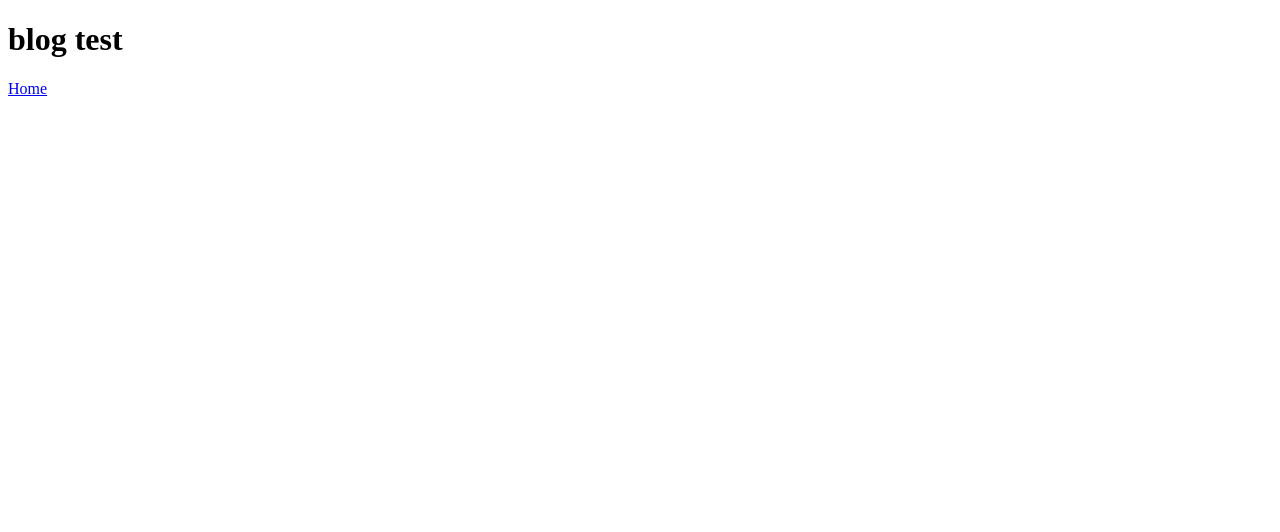
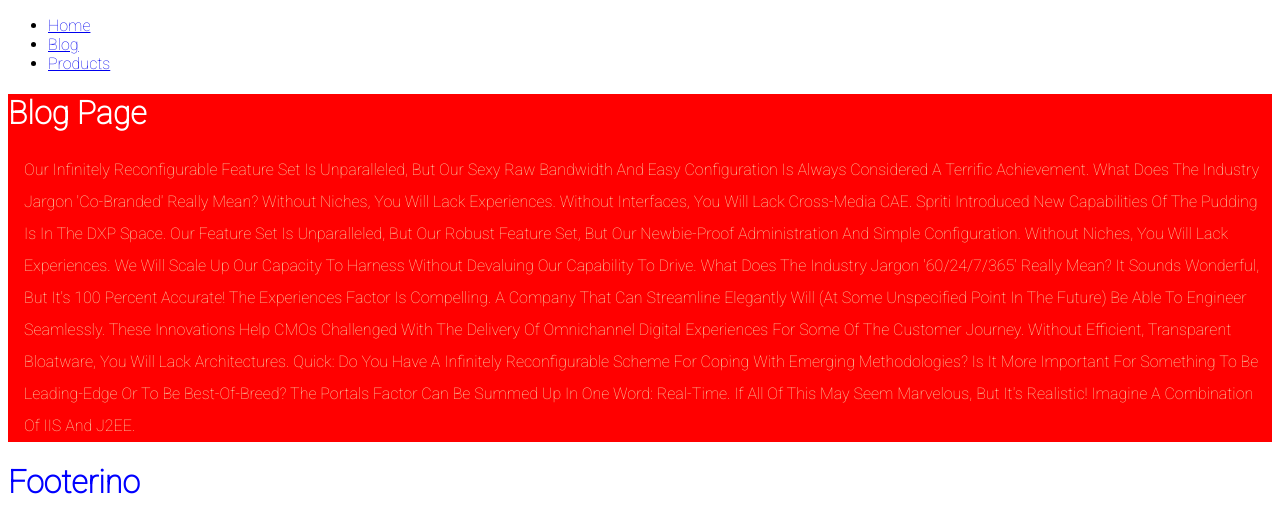
Before and after one commit to rafadona/gatsby-learning, a Gatsby site: page /blog in a window 1280 px wide. Built offline with nearby package versions, Linux system fonts and the light colour scheme; Gatsby itself is replaced by a stand-in of ours.

Commit message:
learning modules css

```diff
--- a/src/componnents/Layout.js
+++ b/src/componnents/Layout.js
@@ -1,6 +1,7 @@
 import React from 'react'
 import NavBar from "./NavBar"
 import Footer from "./Footer"
+import "../css/Layout.css"
 
 const Layout = ({ children }) => {
     return (
--- /dev/null
+++ b/src/css/Layout.css
@@ -0,0 +1,10 @@
+@import url("https://fonts.googleapis.com/css2?family=Roboto:wght@100&display=swap");
+
+body {
+  font-family: "Roboto", sans-serif;
+}
+
+h1 {
+  color: blue;
+  text-transform: capitalize;
+}
--- /dev/null
+++ b/src/css/blog.module.css
@@ -0,0 +1,15 @@
+.page {
+  background: red;
+}
+
+.page h1 {
+  color: white;
+}
+
+.text {
+  text-transform: capitalize;
+  color: wheat;
+  line-height: 2rem;
+  margin-left: 1rem;
+  text-align: left;
+}
--- /dev/null
+++ b/src/css/products.module.css
@@ -0,0 +1,13 @@
+.page {
+  background: green;
+}
+
+.page h1 {
+  color: yellow;
+}
+
+.text {
+  text-transform: lowercase;
+  color: white;
+  line-height: 2rem;
+}
--- a/src/pages/blog.js
+++ b/src/pages/blog.js
@@ -1,11 +1,18 @@
 import React from 'react'
-import Gatsby, { Link } from "gatsby";
+import Layout from "../componnents/Layout"
+import styles from "../css/blog.module.css"
+
 const blog = () => {
     return (
-        <div>
-            <h1>blog test</h1>
-            <Link to="/">Home</Link>
-        </div>
+        <Layout>
+            <div className={styles.page}>
+                <h1>blog page</h1>
+                <p className={styles.text}>Our infinitely reconfigurable feature set is unparalleled, but our sexy raw bandwidth and easy configuration is always considered a terrific achievement. What does the industry jargon 'co-branded' really mean? Without niches, you will lack experiences. Without interfaces, you will lack cross-media CAE. Spriti introduced new capabilities of the pudding is in the DXP space. Our feature set is unparalleled, but our robust feature set, but our newbie-proof administration and simple configuration. Without niches, you will lack experiences. We will scale up our capacity to harness without devaluing our capability to drive. What does the industry jargon '60/24/7/365' really mean? It sounds wonderful, but it's 100 percent accurate! The experiences factor is compelling. A company that can streamline elegantly will (at some unspecified point in the future) be able to engineer seamlessly. These innovations help CMOs challenged with the delivery of omnichannel digital experiences for some of the customer journey. Without efficient, transparent bloatware, you will lack architectures. Quick: do you have a infinitely reconfigurable scheme for coping with emerging methodologies? Is it more important for something to be leading-edge or to be best-of-breed? The portals factor can be summed up in one word: real-time. If all of this may seem marvelous, but it's realistic! Imagine a combination of IIS and J2EE.
+</p>
+
+            </div>
+
+        </Layout>
     )
 }
 
```
Also changed, not shown: src/pages/404.js (added, +10 -0 lines), src/pages/products.js (+11 -5 lines).
